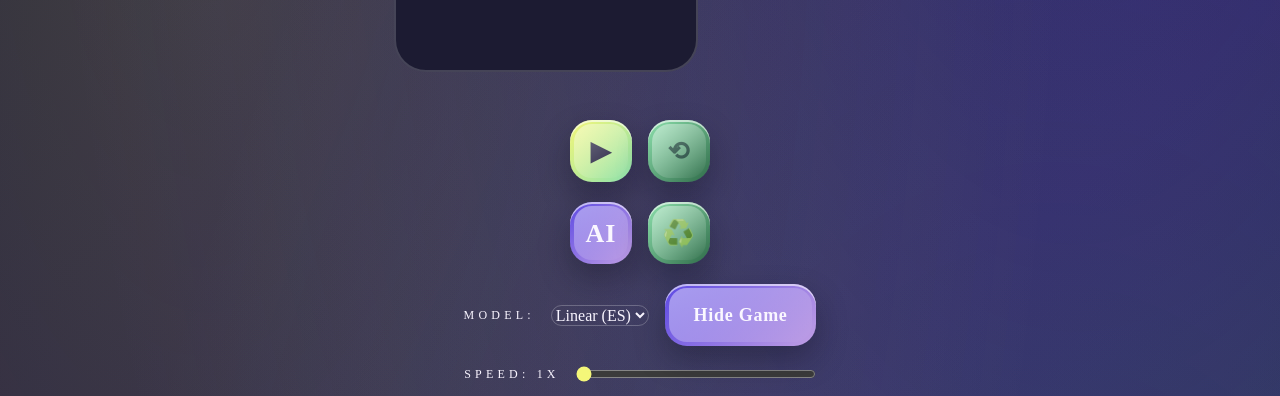
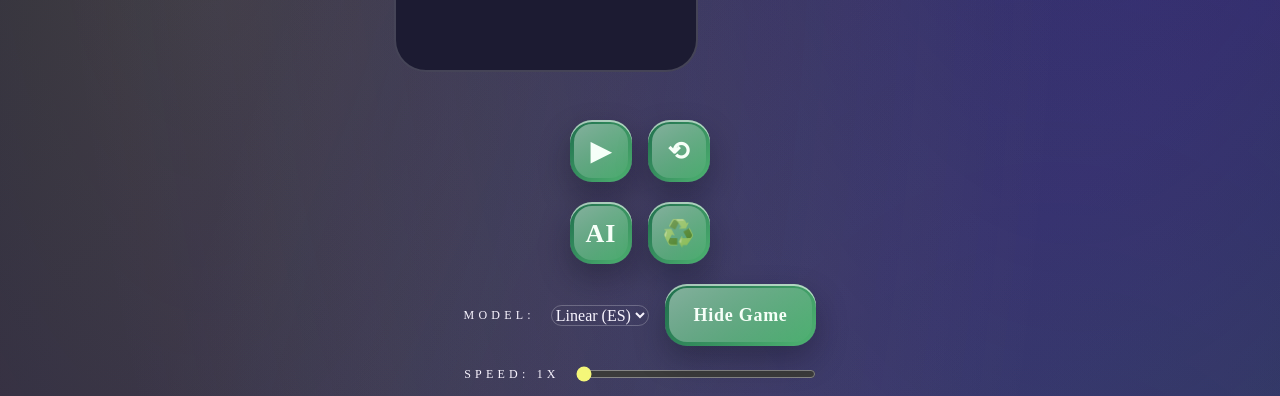
Before and after one commit to kjeeetil/tetris, a plain HTML site: page web/index.html in a window 1280 px wide. Shown: the part 800-1196 px from the top of the page. Drawn offline with nearby package versions, Linux system fonts and the light colour scheme; a script that the page names is missing.

Commit message:
Make all buttons green

```diff
--- a/web/index.html
+++ b/web/index.html
@@ -47,6 +47,8 @@
     <style>
       :root {
         color-scheme: dark;
+        --button-gradient: linear-gradient(135deg, #1f6f4d, #4fb272);
+        --button-text-color: #f4fff6;
       }
       body {
         position: relative;
@@ -172,8 +174,8 @@
         height: 62px;
         border-radius: 22px;
         border: none;
-        background: linear-gradient(135deg, #f4f779, #8de1ad);
-        color: #1b1839;
+        background: var(--button-gradient);
+        color: var(--button-text-color);
         font-size: 26px;
         font-weight: 600;
         letter-spacing: 0.04em;
@@ -198,13 +200,10 @@
         transform: translateY(1px) scale(0.97);
         box-shadow: 0 8px 18px rgba(17, 17, 31, 0.4) inset;
       }
-      .icon-btn--violet {
-        background: linear-gradient(135deg, #5e4ae3, #c09fe4);
-        color: #f9f5ff;
-      }
+      .icon-btn--violet,
       .icon-btn--emerald {
-        background: linear-gradient(135deg, #8de1ad, #2f6b49);
-        color: #0f3b2e;
+        background: var(--button-gradient);
+        color: var(--button-text-color);
       }
       .icon-btn--wide {
         width: auto;
```
